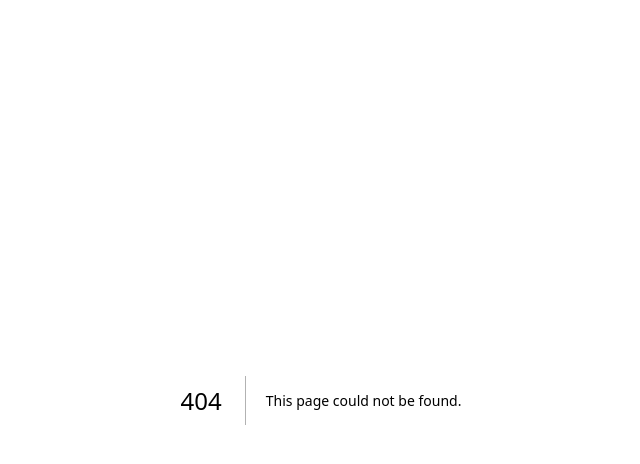
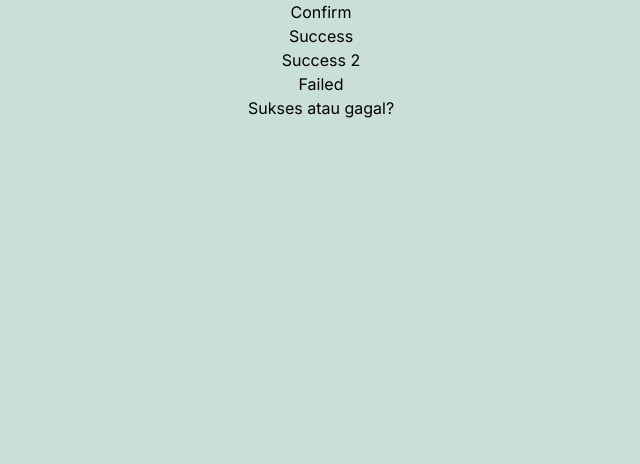
Before and after one commit to eunicesarah/seno-medika-clinic-adm-fe, a Next.js app: page /test-alert in a window 1280 px wide. Before the commit this address had no page. Shown: the top 464 px of the page, without its empty margins (319-959 px from the left). Built offline with nearby package versions, Linux system fonts and the light colour scheme.

Commit message:
feat(alert): create alert pop-up

```diff
--- /dev/null
+++ b/src/app/components/alert_confirm.tsx
@@ -0,0 +1,28 @@
+import React from "react";
+
+// , message, wbText, wbRef, bbText, bbRef
+
+const AlertConfirm = ({ isvisible, onClose, message}: { isvisible: boolean, onClose: () => void, message: string }) => {
+    if (!isvisible) return null
+
+    const handleClose = (e:any) => {
+        if (e.target.id === 'wrapper') onClose()
+    }
+
+    return (
+        <div className=' fixed inset-0 bg-black bg-opacity-50 backdrop-blur-sm flex justify-center items-center' id="wrapper" onClick={handleClose}>
+            <div className=' w-auto h-auto flex flex-col bg-shade2 rounded-3xl'>
+                <button className='text-white text-xl place-self-end pr-6 pt-4' onClick={() => onClose()}>X</button>
+                <div className=' p-2 rounded h-auto flex flex-col items-center ms-16 me-16 mb-5'>
+                    <p className=" w-72 text-center text-white text-xl font-semibold font-poppins leading-loose">{message}</p>
+                    <div className=" mt-6 origin-bottom">
+                        <button className="bg-tint6 h-11 w-36 rounded-2xl text-[#274A3D] text-base font-semibold font-poppins mt-4">Ya</button>
+                        <button className="bg-shade6 h-11 w-36 rounded-2xl text-white text-base font-semibold font-poppins mt-4 ms-4" onClick={() => onClose()}>Tidak</button>
+                    </div>
+                </div>
+            </div>
+        </div>
+    )
+}
+
+export default AlertConfirm
--- /dev/null
+++ b/src/app/components/alert_failed.tsx
@@ -0,0 +1,29 @@
+import React from 'react';
+import Image from 'next/image';
+import failedLogo from '../../../public/failed.svg';
+
+const AlertFailed = ({ isvisible, onClose, topMessage, bottomMessage}: { isvisible: boolean, onClose: () => void, topMessage: string, bottomMessage:string }) => {
+    if (!isvisible) return null
+
+    const handleClose = (e:any) => {
+        if (e.target.id === 'wrapper') onClose()
+    }
+
+    return (
+        <div className=' fixed inset-0 bg-black bg-opacity-50 backdrop-blur-sm flex justify-center items-center' id="wrapper" onClick={handleClose}>
+            <div className=' w-auto h-auto flex flex-col bg-shade2 rounded-3xl'>
+                <button className='text-white text-xl place-self-end pr-6 pt-4' onClick={() => onClose()}>X</button>
+                <div className=' p-2 rounded h-auto flex flex-col items-center ms-16 me-16 mb-5'>
+                    <p className=" w-72 mb-5 text-center text-white text-xl font-semibold font-poppins leading-loose">{topMessage}</p>
+                    <Image
+                    src={failedLogo}
+                    className=' w-20 h-20'
+                    alt="ok"/>
+                    <p className='w-64 mt-5 text-center text-white text-base font-normal font-poppins leading-normal'>{bottomMessage}</p>
+                </div>
+            </div>
+        </div>
+    )
+}
+
+export default AlertFailed;
--- /dev/null
+++ b/src/app/components/alert_success.tsx
@@ -0,0 +1,29 @@
+import React from 'react';
+import Image from 'next/image';
+import okLogo from '../../../public/ok.svg';
+
+const AlertSuccess = ({ isvisible, onClose, message}: { isvisible: boolean, onClose: () => void , message: string }) => {
+    if (!isvisible) return null
+
+    const handleClose = (e:any) => {
+        if (e.target.id === 'wrapper') onClose()
+    }
+
+
+    return (
+        <div className=' fixed inset-0 bg-black bg-opacity-50 backdrop-blur-sm flex justify-center items-center' id="wrapper" onClick={handleClose}>
+            <div className=' w-auto h-auto flex flex-col bg-shade2 rounded-3xl'>
+                <button className='text-white text-xl place-self-end pr-6 pt-4' onClick={() => onClose()}>X</button>
+                <div className=' p-2 rounded h-auto flex flex-col items-center ms-16 me-16 mb-5'>
+                    <p className=" w-72 mb-5 text-center text-white text-xl font-semibold font-poppins leading-loose">{message}</p>
+                    <Image
+                    src={okLogo}
+                    className=' w-20 h-20'
+                    alt="ok"/>
+                </div>
+            </div>
+        </div>
+    )
+}
+
+export default AlertSuccess;
--- /dev/null
+++ b/src/app/test-alert/page.tsx
@@ -0,0 +1,54 @@
+"use client";
+import { useState } from "react";
+import AlertConfirm from "../components/alert_confirm";
+import AlertSuccess from "../components/alert_success";
+import AlertFailed from "../components/alert_failed";
+
+
+export default function Dashboard() {
+  const [showPopup, setShowPopup] = useState(false);
+  const [showAlertSuccess, setShowAlertSuccess] = useState(false);
+  const [showAlertSuccess2, setShowAlertSuccess2] = useState(false);
+  const [showAlertFailed, setShowAlertFailed] = useState(false);
+
+  const handleSubmit = (status: string) => {
+    if (status === "success") {
+      setShowAlertSuccess(true);
+    } else if (status === "failed") {
+      setShowAlertFailed(true);
+    }
+
+  }
+
+  return (
+    <div className="flex flex-col items-center bg-tint6 h-screen">
+      <button onClick={() => setShowPopup(true)} >
+        Confirm
+      </button>
+
+      <button onClick={() => setShowAlertSuccess(true)} >
+        Success
+      </button>
+
+      <button onClick={() => setShowAlertSuccess2(true)} >
+        Success 2
+      </button>
+
+      <button onClick={() => setShowAlertFailed(true)} >
+        Failed
+      </button>
+
+      <button onClick={() => handleSubmit("success")} >
+        Sukses atau gagal?
+      </button>
+
+      <AlertConfirm isvisible={showPopup} onClose={() => setShowPopup(false)} message="Apakah Anda yakin menghapus data salah satu pegawai?"/>
+
+      <AlertSuccess isvisible={showAlertSuccess} onClose={() => setShowAlertSuccess(false)} message="Data berhasil dihapus!"/>
+
+      <AlertSuccess isvisible={showAlertSuccess2} onClose={() => setShowAlertSuccess2(false)} message="Data berhasil dihapus lagi!"/>
+
+      <AlertFailed isvisible={showAlertFailed} onClose={() => setShowAlertFailed(false)} topMessage="Data gagal dihapus!" bottomMessage="Data tidak dapat dihapus karena terjadi kesalahan pada server."/>
+    </div>
+  );
+}
```
Also changed, not shown: public/failed.svg (added), public/ok.svg (added).
